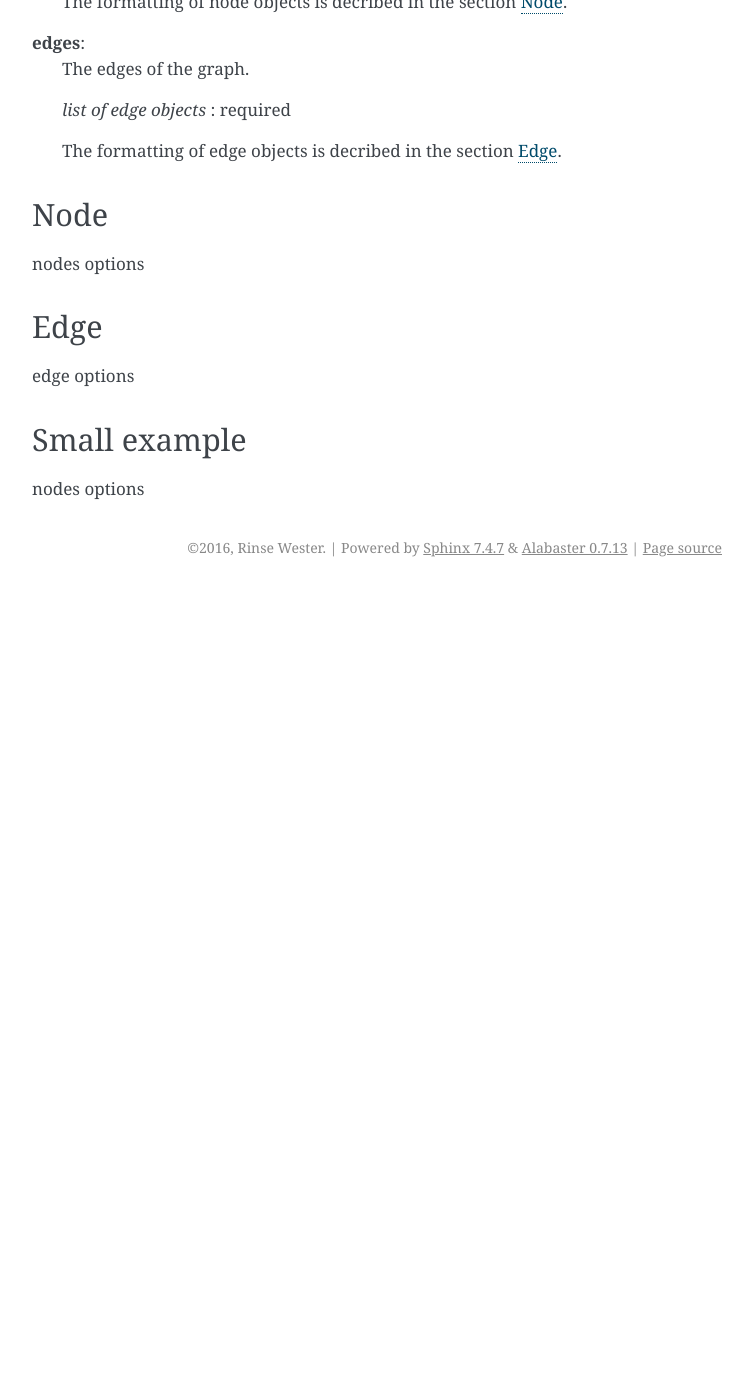
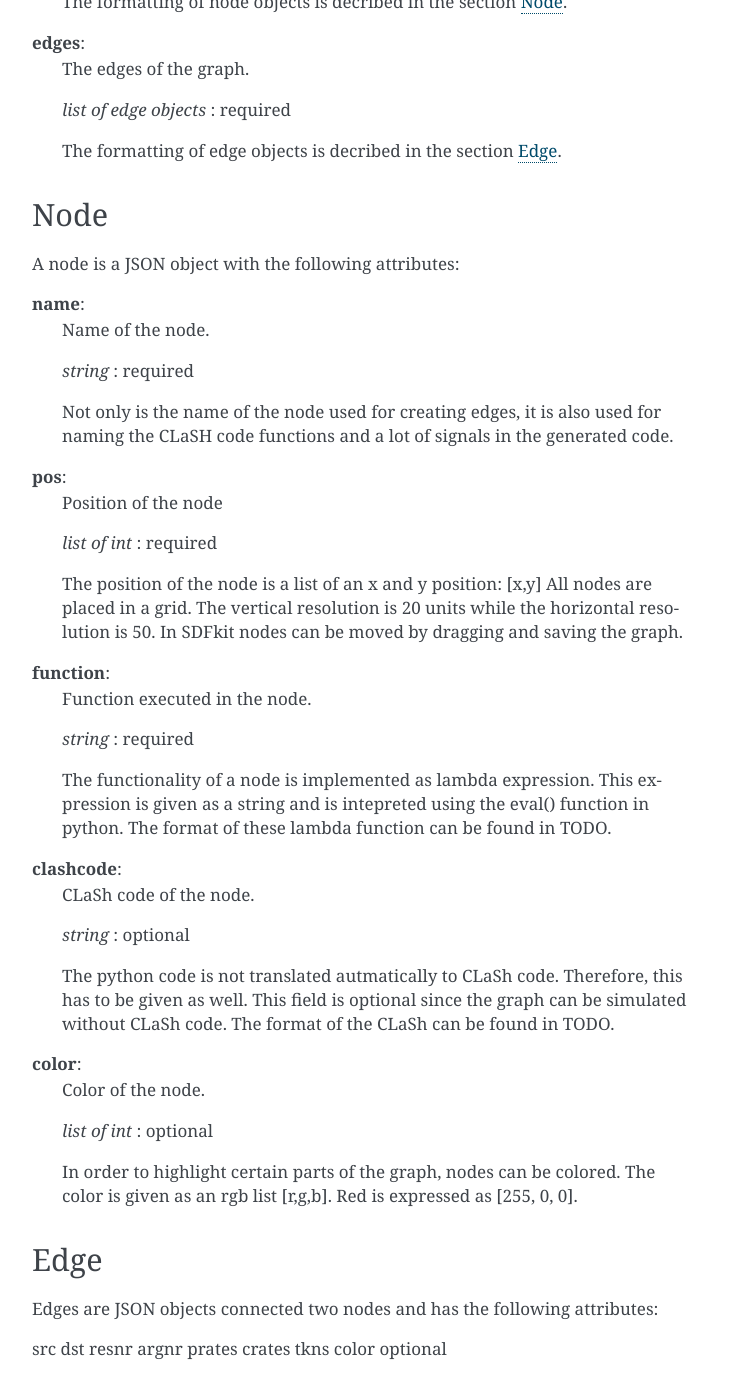
Before and after one commit to rinsewester/SDFkit, a Sphinx documentation site: the page built from docs/fileformat.rst, in a window 1280 px wide and 1400 px high, scrolled down 725 px. Shown: the whole window, without its empty margins (388-1140 px from the left). Built offline with Sphinx 7.4.7, drawn with Linux system fonts in a browser that asks for light colours; before the commit the page ends 1312 px from its top, so only the background shows below that.

Commit message:
Completed documentation for nodes, now working on the edges

```diff
--- a/docs/fileformat.rst
+++ b/docs/fileformat.rst
@@ -44,12 +44,70 @@ can be used:
 
 Node
 -----
-nodes options
+A node is a JSON object with the following attributes:
+
+**name**:
+   Name of the node.
+
+   *string* : required
+
+   Not only is the name of the node used for creating edges, it is
+   also used  for naming the CLaSH code functions and a lot of
+   signals in the generated code.
+
+**pos**:
+   Position of the node
+
+   *list of int* : required
+
+   The position of the node is a list of an x and y position: [x,y]
+   All nodes are placed in a grid. The vertical resolution is 20
+   units while the horizontal resolution is 50. In SDFkit nodes can
+   be moved by dragging and saving the graph.
+
+**function**:
+   Function executed in the node.
+
+   *string* : required
+
+   The functionality of a node is implemented as lambda expression. This
+   expression is given as a string and is intepreted using the eval()
+   function in python. The format of these lambda function can be found
+   in TODO.
+
+**clashcode**:
+   CLaSh code of the node.
+
+   *string* : optional
+
+   The python code is not translated autmatically to CLaSh code. Therefore,
+   this has to be given as well. This field is optional since the graph can
+   be simulated without CLaSh code. The format of the CLaSh can be found
+   in TODO.
+
+**color**:
+   Color of the node.
+
+   *list of int* : optional
+
+   In order to highlight certain parts of the graph, nodes can be colored.
+   The color is given as an rgb list [r,g,b]. Red is expressed as [255, 0, 0].
 
 
 Edge
 -----
-edge options
+Edges are JSON objects connected two nodes and has the following attributes:
+
+src
+dst
+resnr
+argnr
+prates
+crates
+tkns
+color optional
+
+
 
 
 Small example
```
Also changed, not shown: 1 other file.
